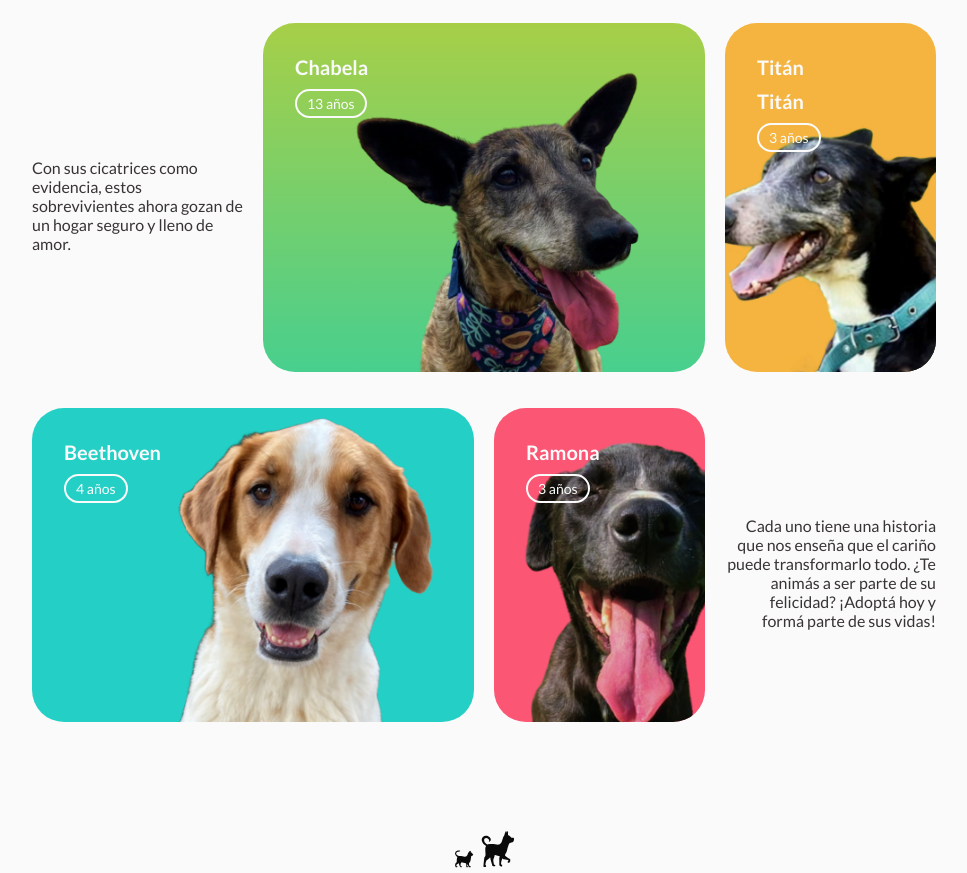
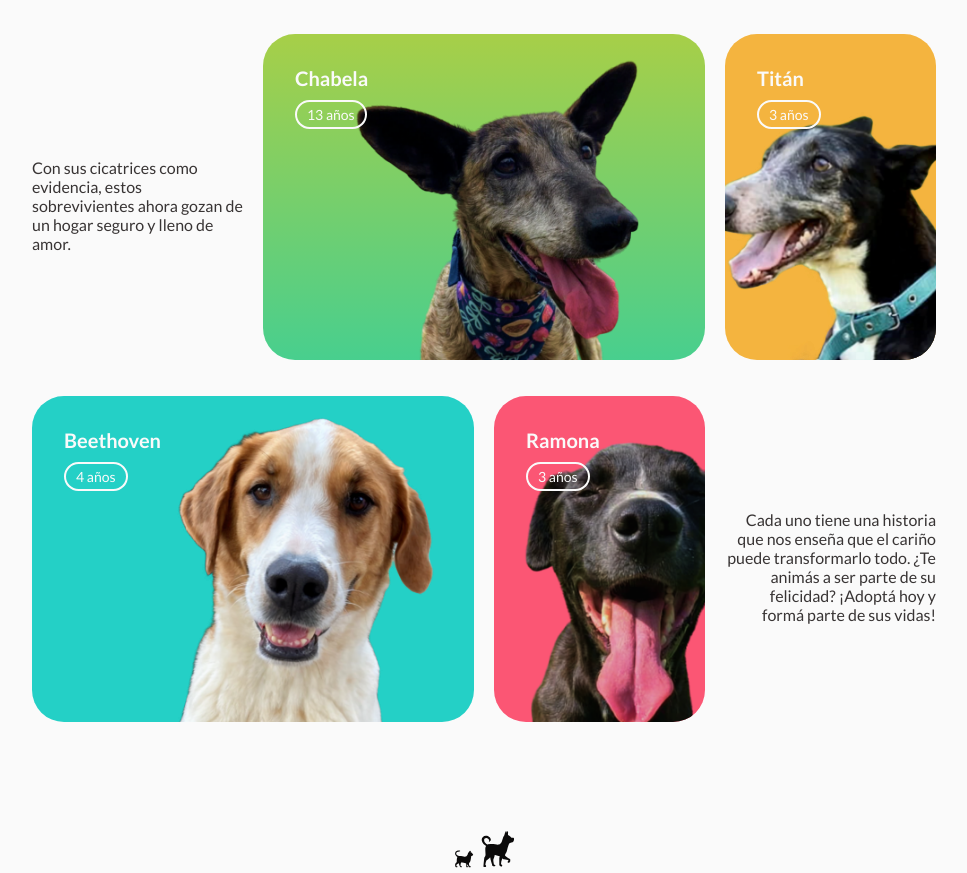
Before and after one commit to agucamejo/SOSAnimal, a React (Vite) app: page / in a window 1280 px wide. Shown: the part 2217-3090 px from the top of the page, without its empty margins (156-1123 px from the left). Built offline with nearby package versions, Linux system fonts and the light colour scheme.

Commit message:
Fixing bugs

```diff
--- a/src/components/home/Historia.jsx
+++ b/src/components/home/Historia.jsx
@@ -355,7 +355,6 @@ function Historia() {
 
           >
             <h3 className="titleCard">Titán</h3>
-            <h3 className="titleCard">Titán</h3>
             <button className="btn">3 años</button>
             <img src="./historiaImg/Titan.png" alt="" className="imgMin" />
             <img src="./historiaImg/Titan.png" alt="" className="imgMin" />
--- a/src/styles/components/_ayuda.scss
+++ b/src/styles/components/_ayuda.scss
@@ -219,11 +219,11 @@
   display: flex;
   justify-content: space-between;
   background: linear-gradient(#a7cf48, #48cf8e);
-  border-radius: $radius-ml2;
   -webkit-border-radius: $radius-ml2;
   -moz-border-radius: $radius-ml2;
   -ms-border-radius: $radius-ml2;
   -o-border-radius: $radius-ml2;
+  border-radius: $radius-ml2;
 
   @media screen and (max-width: $desktop) {
     width: 85vw;
@@ -465,12 +465,12 @@
   display: flex;
   align-items: center;
   justify-content: center;
-  transition: left 0.3s ease-in-out;
   z-index: 1000;
   -webkit-transition: left 0.3s ease-in-out;
   -moz-transition: left 0.3s ease-in-out;
   -ms-transition: left 0.3s ease-in-out;
   -o-transition: left 0.3s ease-in-out;
+  transition: left 0.3s ease-in-out;
 }
 
 .modal-overlay.open {
```
